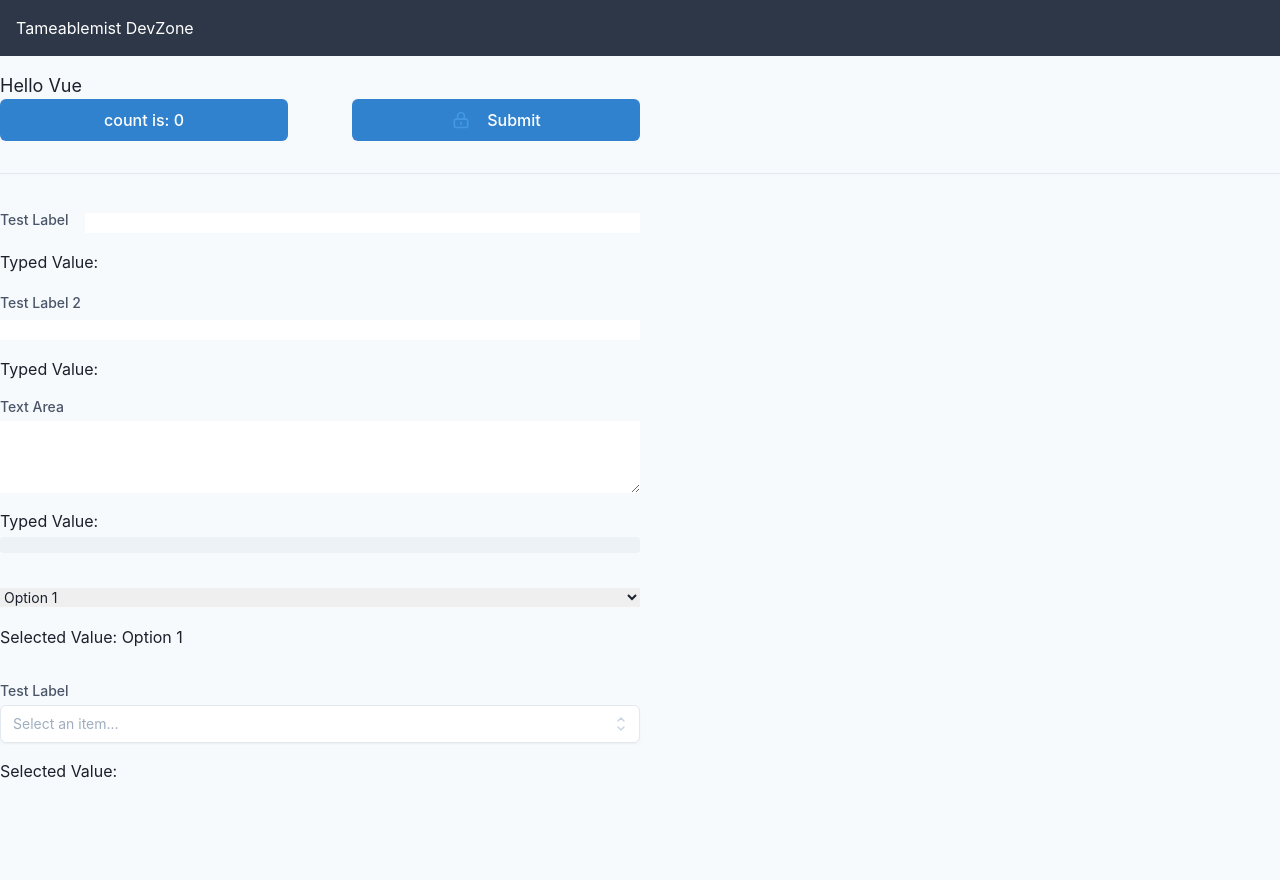
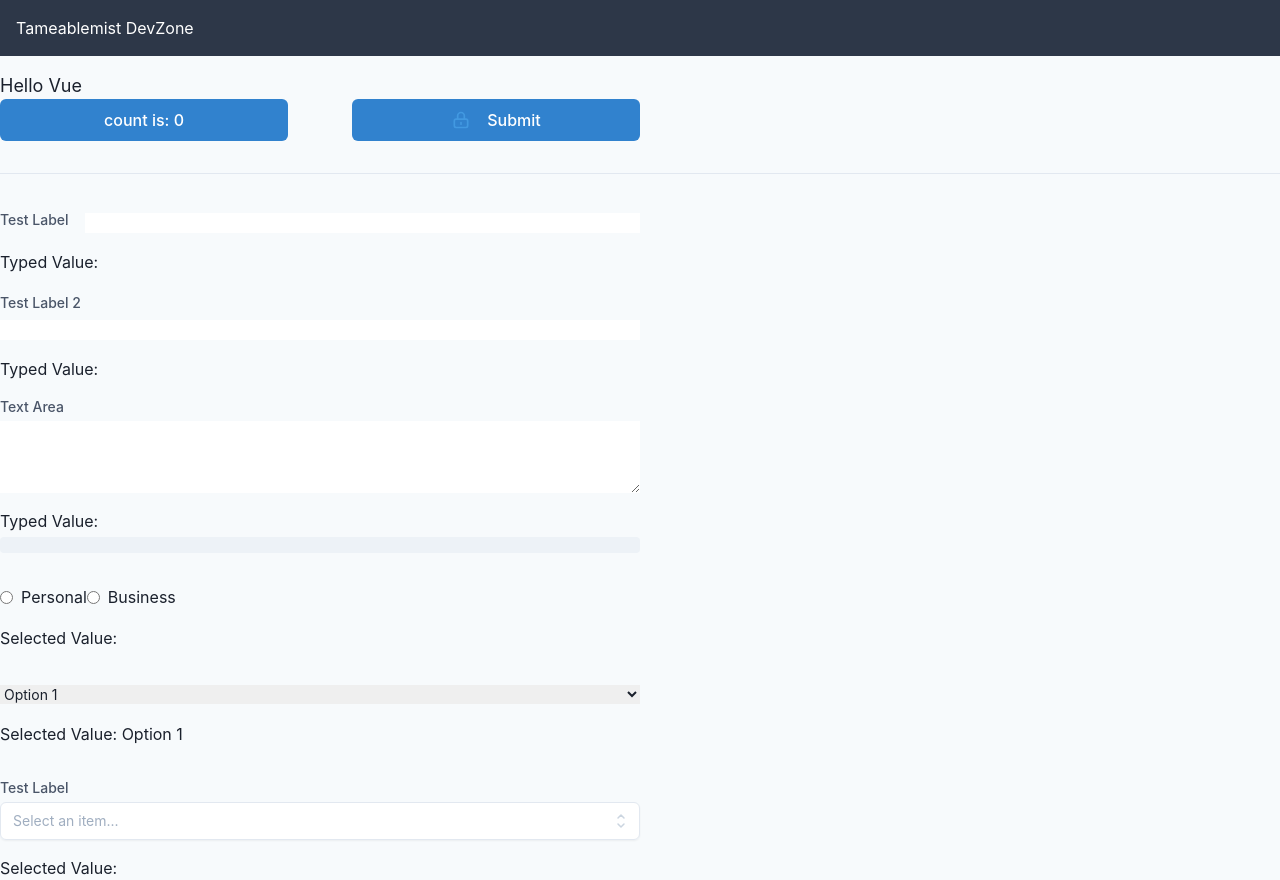
Before and after one commit to StevenCalverley/tameablemist-vue, a Vue app: page / in a window 1280 px wide. Before the commit the page ends 800 px from the top, so only its background shows below. Built offline with nearby package versions, Linux system fonts and the light colour scheme; what @tailwindcss/custom-forms would draw is missing.

Commit message:
Add Base Radio

```diff
--- a/src/components/HelloWorld.vue
+++ b/src/components/HelloWorld.vue
@@ -43,6 +43,11 @@
     <p class="mt-4">Typed Value: <pre class="mt-1 text-sm bg-gray-200 p-2 rounded">{{ textarea }}</pre></p>
   </div>
   <div class="mt-8 w-1/2">
+    <BaseRadio label="Personal" name="type" v-model="radio" />
+    <BaseRadio label="Business" name="type" v-model="radio" />
+    <p class="mt-4">Selected Value: {{ radio }}</p>
+  </div>
+  <div class="mt-8 w-1/2">
     <BaseSelect :options="options" v-model="option" />
     <p class="mt-4">Selected Value: {{ option }}</p>
   </div>
@@ -64,6 +69,7 @@ export default {
       input: '',
       input2: '',
       textarea: '',
+      radio: '',
       option: 'Option 1',
       options: [
         'Option 1',
--- /dev/null
+++ b/src/components/UI/BaseRadio.vue
@@ -0,0 +1,21 @@
+<template>
+  <label class="inline-flex items-center">
+    <input
+      :id="id"
+      type="radio"
+      class="form-radio"
+      :value="label"
+      v-bind="$attrs"
+      @change="$emit('update:modelValue', $event.target.value)"
+    />
+    <span class="ml-2">{{ label }}</span>
+  </label>
+</template>
+
+<script>
+export default {
+  inheritAttrs: false,
+  props: ['id', 'label', 'modelValue'],
+  emits: ['update:modelValue'],
+};
+</script>
--- a/src/main.js
+++ b/src/main.js
@@ -2,6 +2,7 @@ import { createApp } from 'vue';
 import router from './router/index';
 import BaseButton from './components/UI/BaseButton.vue';
 import BaseInput from './components/UI/BaseInput.vue';
+import BaseRadio from './components/UI/BaseRadio.vue';
 import BaseTextarea from './components/UI/BaseTextarea.vue';
 import BaseSelect from './components/UI/BaseSelect.vue';
 import BaseSelectMenu from './components/UI/BaseSelectMenu.vue';
@@ -12,6 +13,7 @@ import './index.css';
 createApp(App)
   .component('BaseButton', BaseButton)
   .component('BaseInput', BaseInput)
+  .component('BaseRadio', BaseRadio)
   .component('BaseTextarea', BaseTextarea)
   .component('BaseSelect', BaseSelect)
   .component('BaseSelectMenu', BaseSelectMenu)
```
